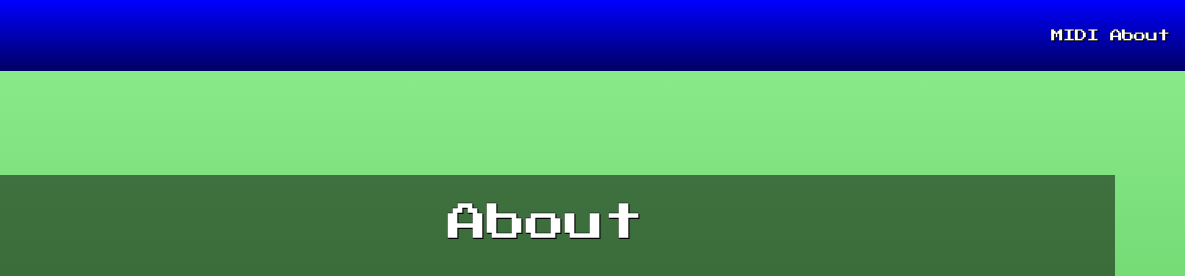
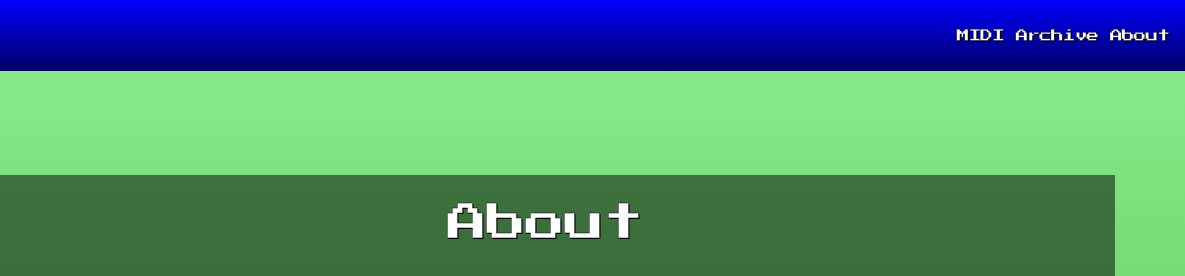
Before and after one commit to jk150web/jk150webs, a plain HTML site: page about.html in a window 1280 px wide. Shown: the top 276 px of the page, 95-1280 px from the left. Drawn offline with Linux system fonts and the light colour scheme.

Commit message:
Add files via upload

```diff
--- a/about.html
+++ b/about.html
@@ -22,7 +22,7 @@
 
             <div>
                 <a class="linkhead" href="midi.html">
-                    MIDI
+                    MIDI Archive
                 </a>
 
                 <a class="linkhead" href="about.html">
```
